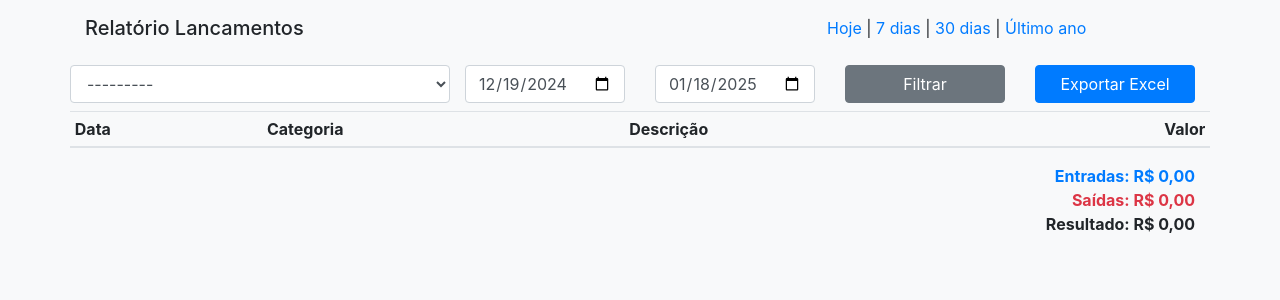
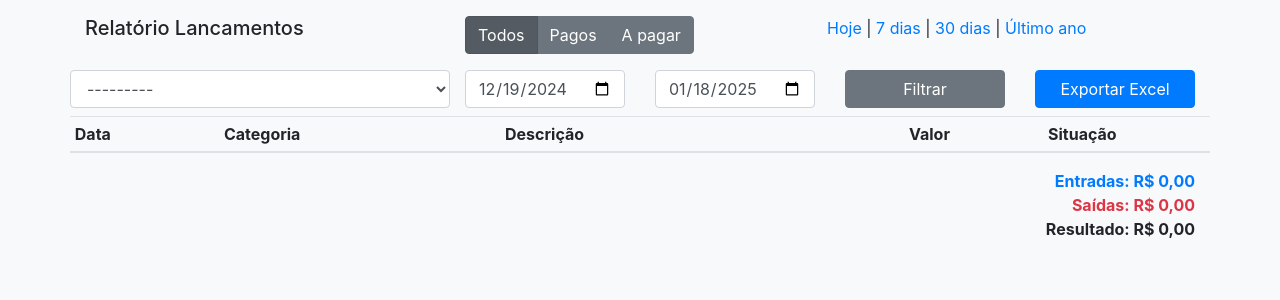
Before and after one commit to diogowagner/finan, a Django app: page /relatorios/lancamentos/ in a window 1280 px wide. Shown: the part 56-356 px from the top of the page. Run offline with Django 5.2, Linux system fonts and the light colour scheme; a user stored in the database is signed in; tables that the repository leaves empty hold one stand-in row (values such as "Sample post"); lists and menus that the app fills with data are empty; parts of the project's set-up code (start-up, migrations or seed data) failed here and were passed over; some libraries are stand-ins or nearby versions.

Commit message:
melhorias relatorios

```diff
--- a/fluxo/templates/relatorio_lancamentos.html
+++ b/fluxo/templates/relatorio_lancamentos.html
@@ -33,11 +33,18 @@
                         </div>
                     </div>
                     <div class="col-md-8">
-                        <div class="row">
-                            <div class="col-md-4 mb-3">
-                                {{ lancamentoForm.conta }}
-                                <div class="invalid-feedback">
-                                    Por favor, escolha uma conta.
+                        <div class="row justify-content-end">
+                            <div class="col-md-4 mb-3 text-center">
+                                    <div class="btn-group btn-group-toggle" data-toggle="buttons">
+                                        <label class="btn btn-secondary {% if opcao == 'todos' %}active{% endif %}">
+                                        <input type="radio" name="opcao" id="opcao1" value="todos" autocomplete="off" {% if opcao == 'todos' %}checked{% endif %} > Todos
+                                        </label>
+                                        <label class="btn btn-secondary {% if opcao == 'pagos' %}active{% endif %}">
+                                        <input type="radio" name="opcao" id="opcao2" value="pagos" autocomplete="off" {% if opcao == 'pagos' %}checked{% endif %} > Pagos
+                                        </label>
+                                        <label class="btn btn-secondary {% if opcao == 'apagar' %}active{% endif %}">
+                                        <input type="radio" name="opcao" id="opcao3" value="apagar" autocomplete="off" {% if opcao == 'apagar' %}checked{% endif %} > A pagar
+                                        </label>
                                 </div>
                             </div>
                             <div class="col-md-8 mb-3 text-center">
@@ -87,6 +94,7 @@
                         <th>Categoria</th>
                         <th>Descrição</th>
                         <th class="text-right">Valor</th>
+                        <th class="text-center">Situação</th>
                     </tr>
                 </thead>
             </thead>
@@ -97,10 +105,15 @@
                         <td><span class="text-black" > {{ item.categoria }} </span> </td>
                         <td>
                             <a class="text-dark" href="{% url 'fluxo:editar_lancamento' tipo=item.lancamento.tipo id=item.lancamento.id ad='0' %}">
-                                 {{item.descricao}}
+                                 {{item.descricao|truncatechars:50}}
                             </a>
                         </td>
                         <td class="text-right {% if item.lancamento.valor_total >= 0 %}text-primary {% else %} text-danger {% endif %}">{{ item.valor|currency }}</td>
+                        {% if item.lancamento.situacao == 'PAGO' %}
+                            <td class='text-center'>Pago</td>
+                        {% else %}
+                            <td class='text-center'>A Pagar</td>
+                        {% endif %}
                     </tr>
                 {% endfor %}
             </tbody>
--- a/fluxo/views/relatorios.py
+++ b/fluxo/views/relatorios.py
@@ -135,9 +135,11 @@ def relatorio_fluxo(request):
 
 @login_required
 def relatorio_lancamentos(request):
-    itens = Item.objects.select_related('categoria', 'lancamento').all().filter(lancamento__situacao='PAGO')
-    categorias = Categoria.objects.all().filter(ativo=True)
+    opcao = request.GET.get('opcao', 'todos')
 
+    if 'categoria' in request.GET:
+        categoria_selecionada = request.GET.get('categoria')
+        # request.session['categoria_selecionada'] = categoria_selecionada
 
     relatorio = []
 
@@ -201,8 +203,14 @@ def relatorio_lancamentos(request):
         lancamento__data_lancamento__range=(data_inicio, data_fim)
     ).order_by("lancamento__data_lancamento", "lancamento__pk")
 
-    filtro = 'pago'
-    lancamentos_list = lancamentos_list.filter(lancamento__situacao=filtro.upper())
+    print(opcao)
+
+    if opcao == 'todos':
+        lancamentos_list = lancamentos_list
+    elif opcao == 'pagos':
+        lancamentos_list = lancamentos_list.filter(lancamento__situacao='PAGO')
+    elif opcao == 'apagar':
+        lancamentos_list = lancamentos_list.filter(lancamento__situacao='APAGAR')
 
     if categoria_selecionada:
         lancamentos_list = lancamentos_list.filter(categoria_id=categoria_selecionada)
@@ -218,7 +226,7 @@ def relatorio_lancamentos(request):
 
     resultado = total_entradas + total_saidas
 
-    itemForm = ItemFormOp()
+    itemForm = ItemFormOp(initial={'categoria':categoria_selecionada})
     # print(data_inicio)
     # print(data_fim)
 
@@ -228,6 +236,7 @@ def relatorio_lancamentos(request):
         'total_saidas': total_saidas,
         'resultado': resultado,
         'titulo': 'Relatório Lancamentos',
+        'opcao': opcao,
         'itemForm': itemForm,
         'lancamentos_list': lancamentos_list,
         'data_inicio': data_inicio.isoformat() if data_inicio else '',
```
